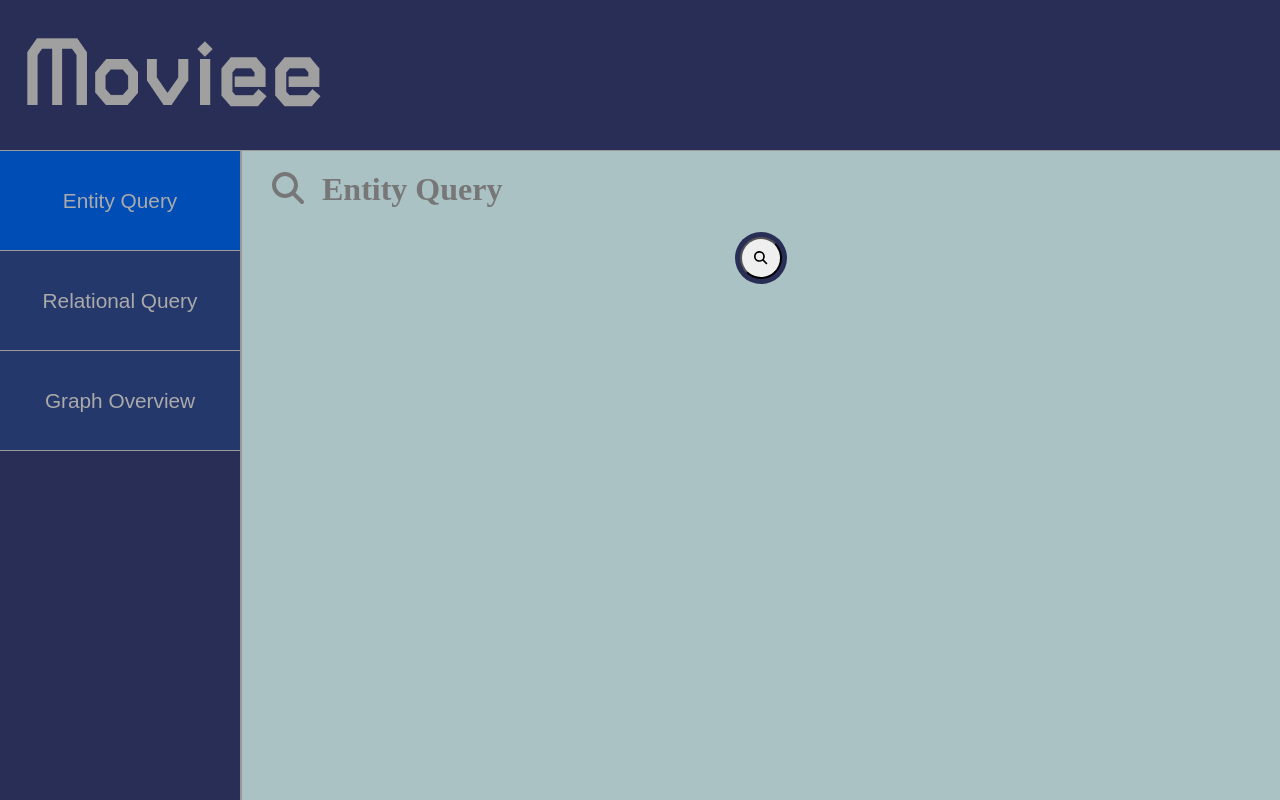
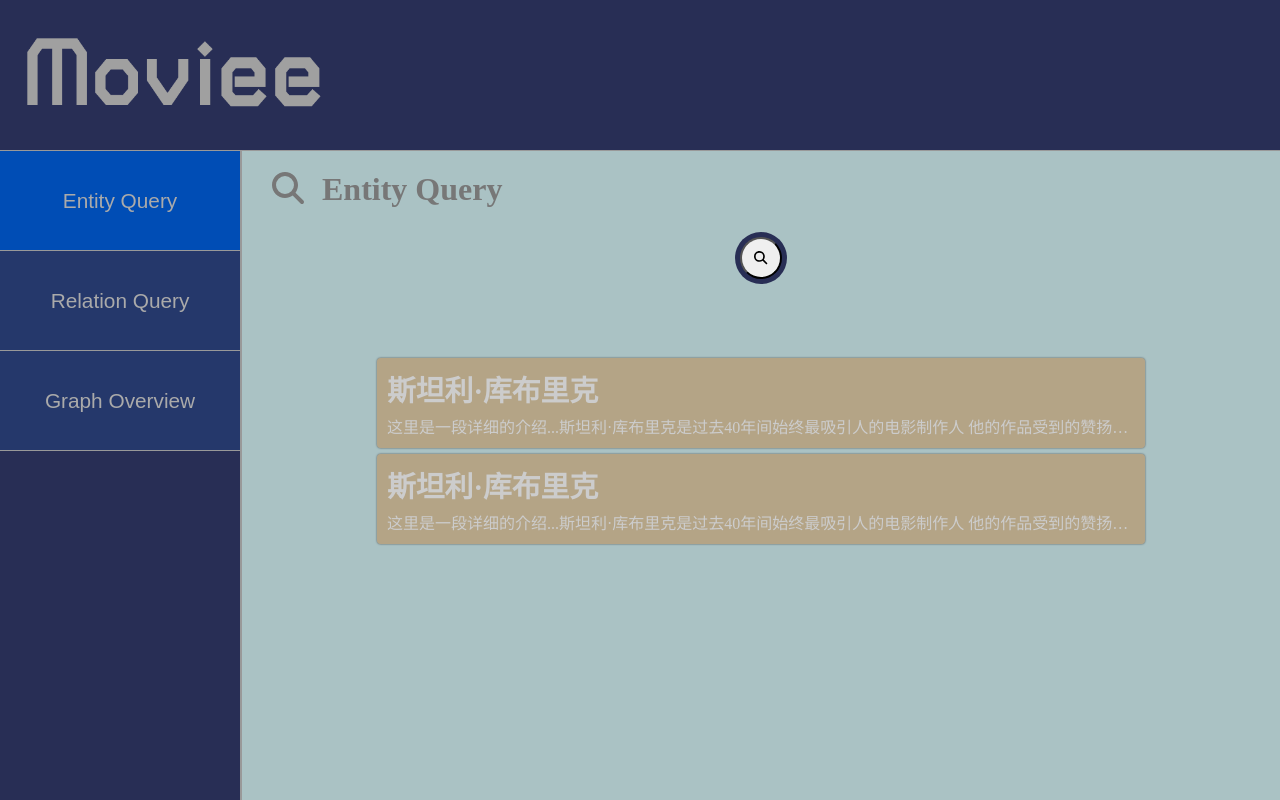
Before and after one commit to ZZZWTGitHub/-Neo4j-, a React (Create React App) app in the folder moviee/: page /home in a window 1280 px wide. Built offline with nearby package versions, Linux system fonts and the light colour scheme.

Commit message:
add result list

```diff
--- a/moviee/src/App.jsx
+++ b/moviee/src/App.jsx
@@ -34,7 +34,7 @@ function App(props) {
         <div className='container'>
           <div className='aside'>
             <button onClick={goHome} className={location.pathname === '/home' ? 'active' : ''}>Entity Query</button>
-            <button onClick={goList} className={location.pathname === '/list' ? 'active' : ''}>Relational Query</button>
+            <button onClick={goList} className={location.pathname === '/list' ? 'active' : ''}>Relation Query</button>
             <button onClick={goDetail} className={location.pathname === '/detail' ? 'active' : ''}>Graph Overview</button>
           </div>
           <div className='mainbox'><Outlet /></div>
--- a/moviee/src/pages/Home.css
+++ b/moviee/src/pages/Home.css
@@ -54,3 +54,32 @@
   width: 500px;
   padding-left: 10px;
 }
+
+.EntityResults {
+  display: block;
+  width: 60vw;
+  margin: 0 auto;
+  margin-top: 50px;
+  margin-bottom: 50px;
+  color: #ccc;
+}
+
+.Entity {
+  margin-bottom: 6px;
+  background-color: rgba(185, 152, 109, 0.7);
+  padding: 10px;
+  border-radius: 4px;
+  box-shadow: 0 0 2px #444;
+}
+
+.EntityName {
+  font-size: 1.8rem;
+  font-weight: 600;
+  margin-bottom: 5px;
+}
+
+.EntityDetail {
+  overflow: hidden;
+  white-space: nowrap;
+  text-overflow: ellipsis;
+}
--- a/moviee/src/pages/Home.jsx
+++ b/moviee/src/pages/Home.jsx
@@ -19,6 +19,16 @@ export default function Home() {
           <button type="submit" className="search-btn"><FontAwesomeIcon icon={faSearch} /></button>
         </div>
       </div>
+      <div className="EntityResults">
+        <div className="Entity">
+          <h3 className="EntityName">斯坦利·库布里克</h3>
+          <p className="EntityDetail">这里是一段详细的介绍...斯坦利·库布里克是过去40年间始终最吸引人的电影制作人 他的作品受到的赞扬几乎和招致的咒骂一样多。影片中不可思议的视觉风格为他赢得如潮好评，而他非传统的叙述感又常常会引来轻蔑的挑剔。尽管如此，他在重复和模仿主导的传媒圈仍旧是一位独一无二的艺术家。</p>
+        </div>
+        <div className="Entity">
+          <h3 className="EntityName">斯坦利·库布里克</h3>
+          <p className="EntityDetail">这里是一段详细的介绍...斯坦利·库布里克是过去40年间始终最吸引人的电影制作人 他的作品受到的赞扬几乎和招致的咒骂一样多。影片中不可思议的视觉风格为他赢得如潮好评，而他非传统的叙述感又常常会引来轻蔑的挑剔。尽管如此，他在重复和模仿主导的传媒圈仍旧是一位独一无二的艺术家。</p>
+        </div>
+      </div>
     </>
   )
 }
--- /dev/null
+++ b/moviee/src/pages/List.css
@@ -0,0 +1,13 @@
+.RelationQueryTitle {
+  font-size: 2rem;
+  font-weight: 800;
+  color: #777;
+  display: block;
+  margin-top: 20px;
+  margin-left: 30px;
+}
+
+.RelationQueryTitle>span {
+  margin-left: 10px;
+  font-weight: 700;
+}
--- a/moviee/src/pages/List.jsx
+++ b/moviee/src/pages/List.jsx
@@ -1,7 +1,18 @@
 import React from 'react'
+import "./List.css"
+import { FontAwesomeIcon } from "@fortawesome/react-fontawesome";
+import { faSearch } from "@fortawesome/free-solid-svg-icons";
 
 export default function List() {
   return (
-    <h2>List</h2>
+    <>
+      <div className="RelationQueryTitle"><FontAwesomeIcon icon={faSearch} /> <span>Relation Query</span></div>
+      <div className="search">
+        <div className="search-box">
+          <input type="text" className="search-input" placeholder="Input the Entity you want to search..." />
+          <button type="submit" className="search-btn"><FontAwesomeIcon icon={faSearch} /></button>
+        </div>
+      </div>
+    </>
   )
 }
```
